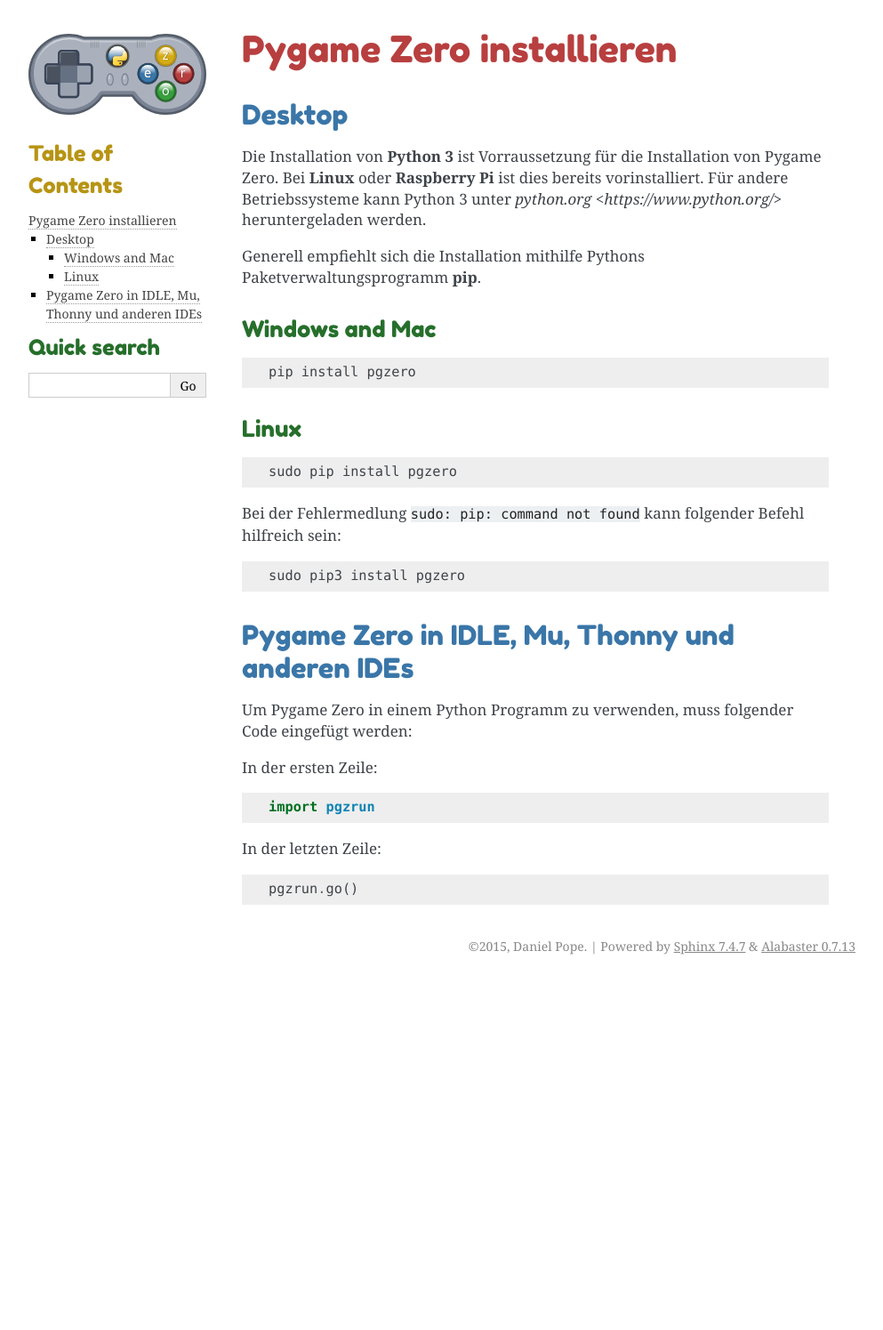
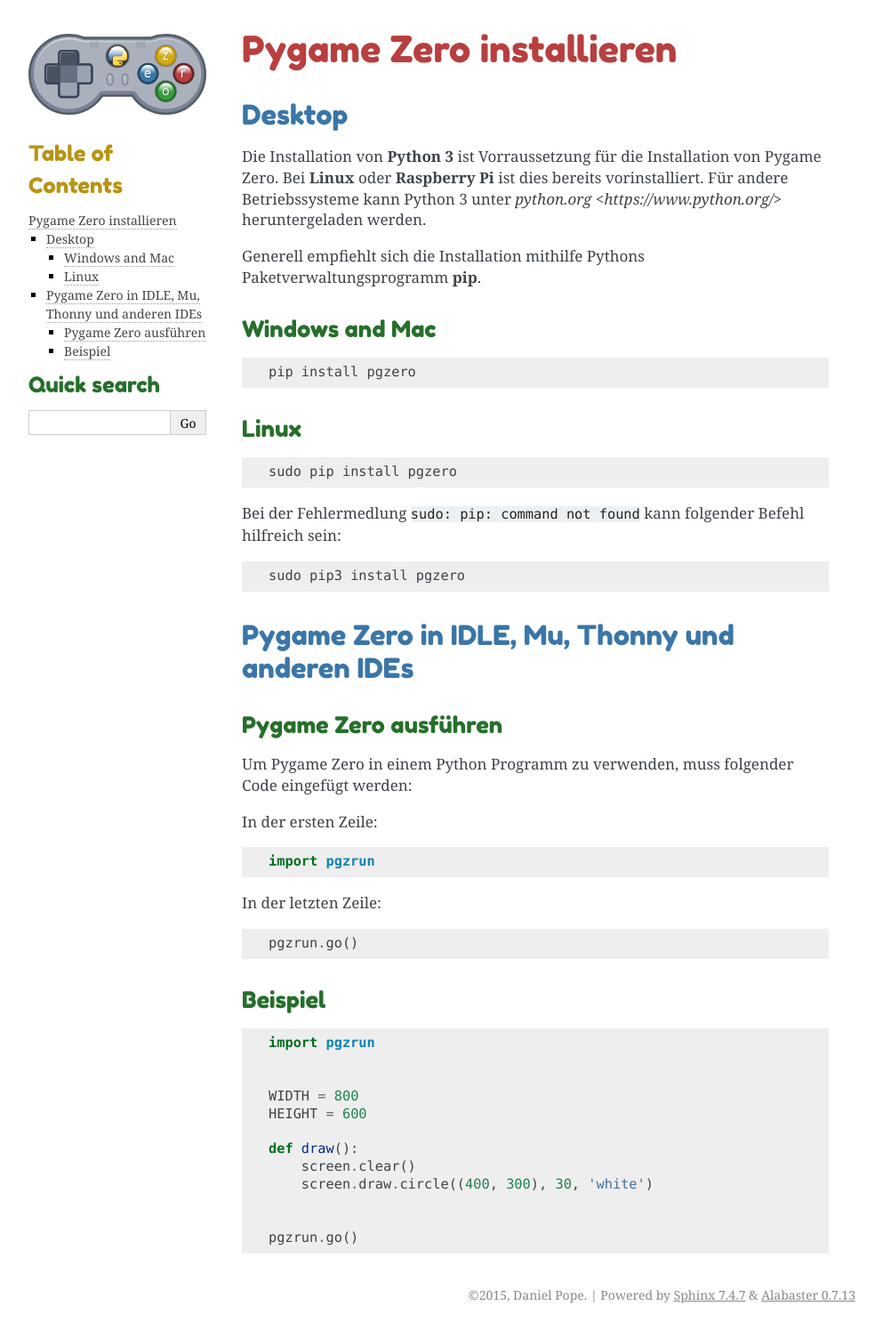
Before and after one commit to reher1/pgzero-german, a Sphinx documentation site: the page built from doc/installation.rst, in a window 1280 px wide. Shown: the whole page at 89% size, without its empty margins (148-1141 px from the left). Built offline with Sphinx 7.4.7, drawn with Linux system fonts in a browser that asks for light colours; pages that are not in the unit, such as notebooks, are missing from menus; before the commit the page ends 1103 px from its top, so only the background shows below that.

Commit message:
Update installation.rst

```diff
--- a/doc/installation.rst
+++ b/doc/installation.rst
@@ -32,6 +32,9 @@
 Pygame Zero in IDLE, Mu, Thonny und anderen IDEs
 ----------------
 
+Pygame Zero ausführen
+'''''''''''''''''''''
+
 Um Pygame Zero in einem Python Programm zu verwenden, muss folgender Code eingefügt werden:
 
 In der ersten Zeile:
@@ -46,3 +49,22 @@
 ::
 
     pgzrun.go()
+
+Beispiel
+''''''''
+
+
+::
+
+    import pgzrun
+
+
+    WIDTH = 800
+    HEIGHT = 600
+
+    def draw():
+        screen.clear()
+        screen.draw.circle((400, 300), 30, 'white')
+
+
+    pgzrun.go()
```
